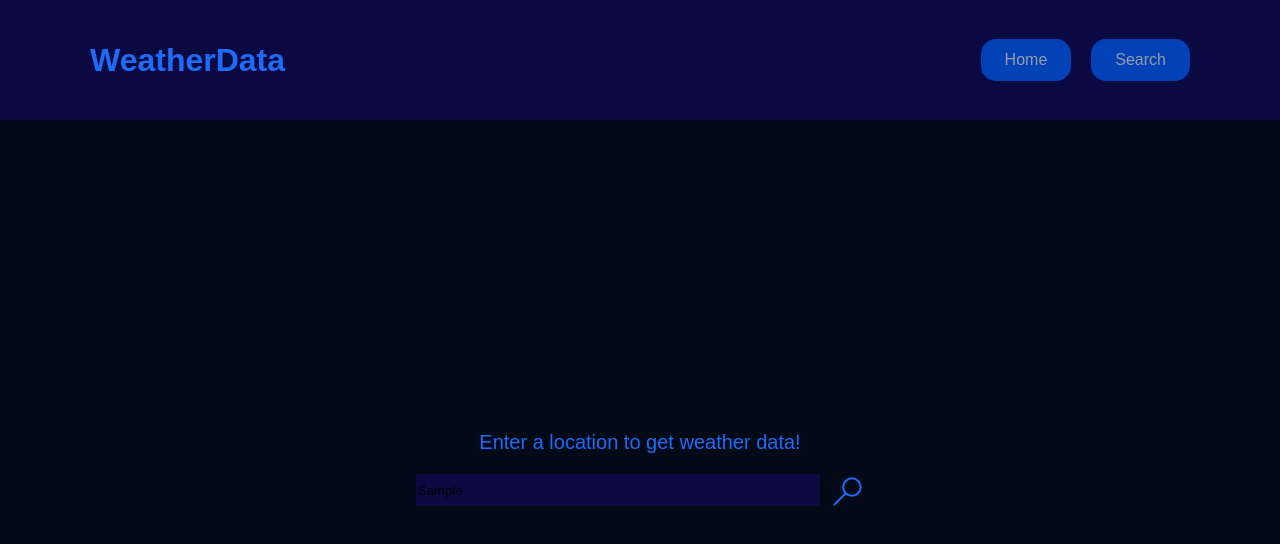
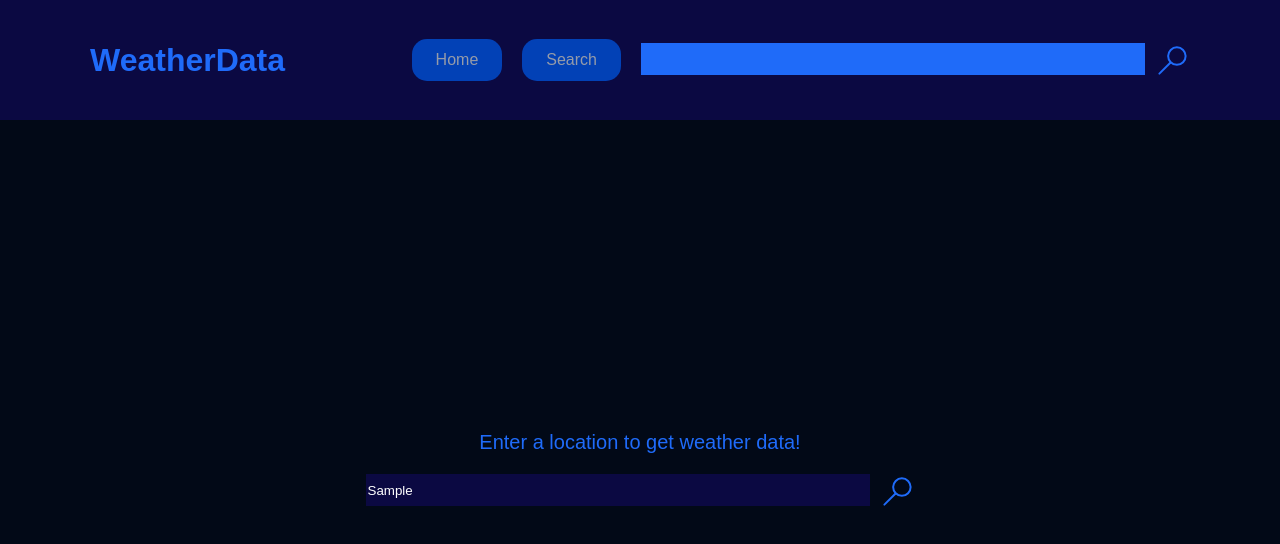
Before and after one commit to The-Odin-Project-Self-Learn/Weather-App, a website built with webpack: page src/template.html in a window 1280 px wide. Both pictures are taken after typing "Sample" into the empty fields and a click on the button "Search". Built offline with nearby package versions, Linux system fonts and the light colour scheme.

Commit message:
search button input form opening + closing successfully

```diff
--- a/src/DomUtils.js
+++ b/src/DomUtils.js
@@ -14,10 +14,16 @@ function createSearchIcon() {
     return searchIcon;
 }
 
+function createInputAndIconContainer() {
+    const inputAndIconContainer = document.createElement('div');
+    inputAndIconContainer.classList.add("input-and-icon-container");
+    return inputAndIconContainer;
+}
+
 
 function clearMainContainer() {
     const mainContainer = document.getElementById('main-container');
     mainContainer.textContent = '';
 }
 
-export {createInput, createSearchIcon, clearMainContainer};
+export {createInput, createSearchIcon, createInputAndIconContainer, clearMainContainer};
--- a/src/HomeUI.js
+++ b/src/HomeUI.js
@@ -1,4 +1,4 @@
-import { clearMainContainer, createInput, createSearchIcon } from "./DomUtils";
+import { clearMainContainer, createInput, createSearchIcon, createInputAndIconContainer } from "./DomUtils";
 
 const mainContainer = document.getElementById('main-container');
 
@@ -20,8 +20,7 @@ function placeInputField() {
     innerContainer.id = "inner-input-container";
 
     //create container for input field and icon
-    const inputAndIconContainer = document.createElement('div');
-    inputAndIconContainer.id = "input-and-icon-container";
+    const inputAndIconContainer = createInputAndIconContainer();
 
     //create text
     const homepageText = document.createElement('p');
@@ -30,6 +29,7 @@ function placeInputField() {
 
     //create input field + button
     const input = createInput();
+    input.id = 'homepage-input';
     const searchIcon = createSearchIcon();
 
     //append everything in order
@@ -45,7 +45,21 @@ function placeInputField() {
 Places the search input-field underneath the "search" button
 */
 function placeSearchField() {
+    const searchButton = document.getElementById('search-button');
+    const searchButtonInputContainer = document.getElementById('search-button-input-container');
 
+    if (searchButtonInputContainer) {
+        searchButtonInputContainer.remove();
+    } else {
+        const inputAndIconContainer = createInputAndIconContainer();
+        inputAndIconContainer.id = 'search-button-input-container';
+        const searchIcon = createSearchIcon();
+        const input = createInput();
+        input.id = 'search-button-input';
+        inputAndIconContainer.appendChild(input);
+        inputAndIconContainer.appendChild(searchIcon);
+        searchButton.after(inputAndIconContainer);
+    }
 }
 
 export {loadHomePage, placeSearchField};
--- a/src/styles.css
+++ b/src/styles.css
@@ -48,15 +48,17 @@ body {
   align-items: center;
 }
 
-#input-and-icon-container {
-  display: flex;
-  flex-direction: row;
-  gap: 10px;
-}
-
 #homepage-text {
   font-size: 20px;
   color: #1F6BF9;
+}
+
+#homepage-input {
+  background-color: #0B0942;
+}
+
+#search-button-input {
+  background-color: #1F6BF9;
 }
 
 /* Class selectors */
@@ -74,7 +76,13 @@ body {
 
 .inputField {
   height: 30px;
-  width: 400px;
-  background-color: #0B0942;
+  width: 500px;
+  color: white;
   border: none;
 }
+
+.input-and-icon-container {
+  display: flex;
+  flex-direction: row;
+  gap: 10px;
+}
```
